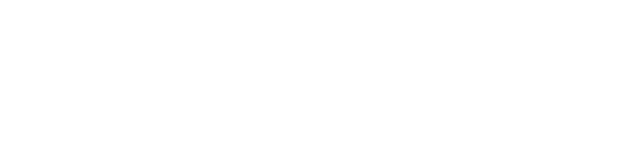
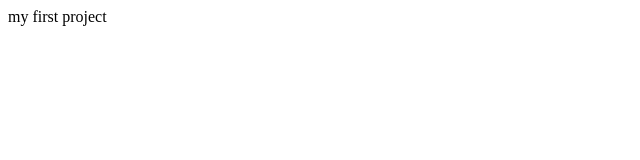
Before and after one commit to MohanadBakkar/gittest, a plain HTML site: page index.html in a window 1280 px wide. Shown: the whole page, without its empty margins (0-640 px from the left). Drawn offline with Linux system fonts and the light colour scheme.

Commit message:
my second commit

```diff
--- a/index.html
+++ b/index.html
@@ -1 +1,3 @@
-<html></html>
+<html>
+    <head>my first project</head>
+</html>
```
